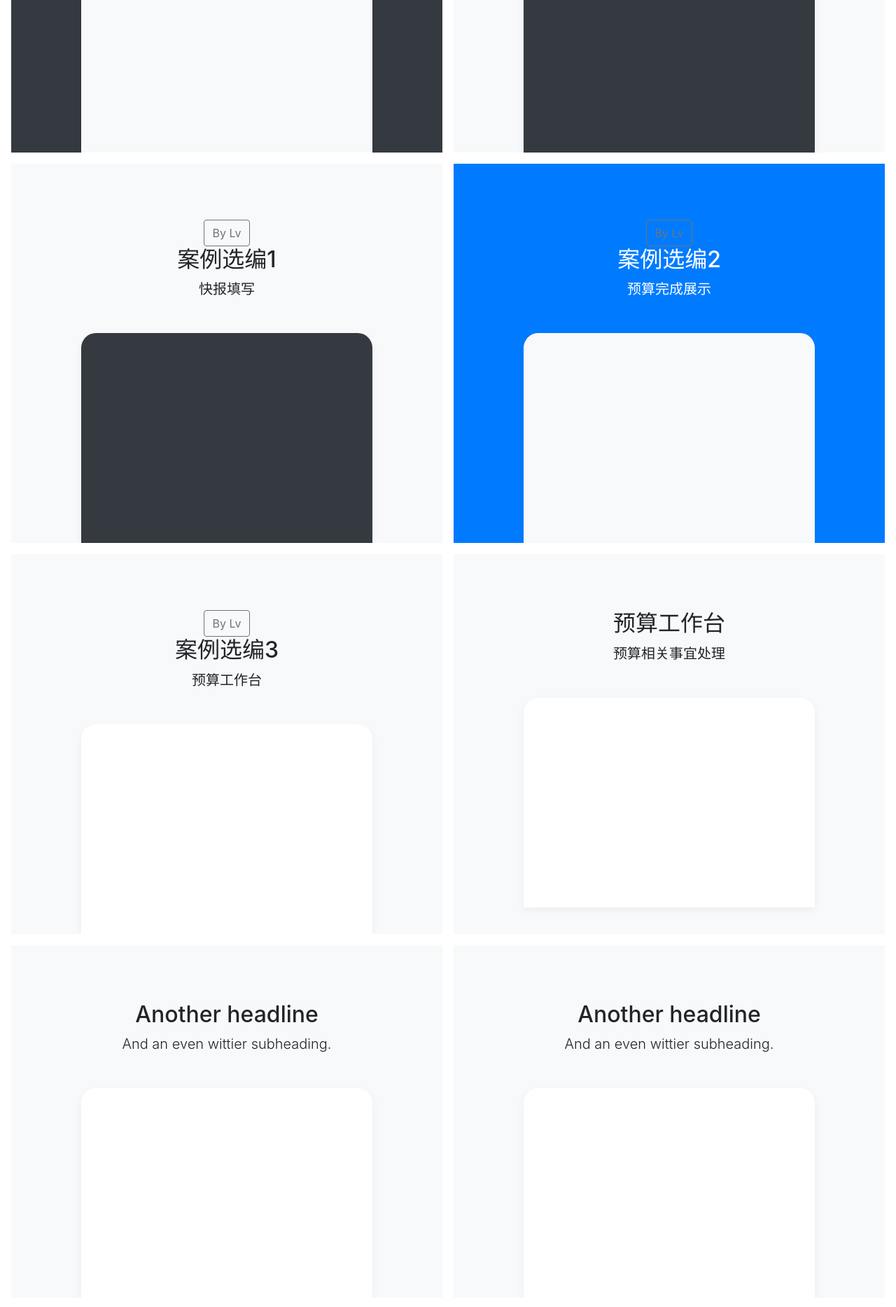
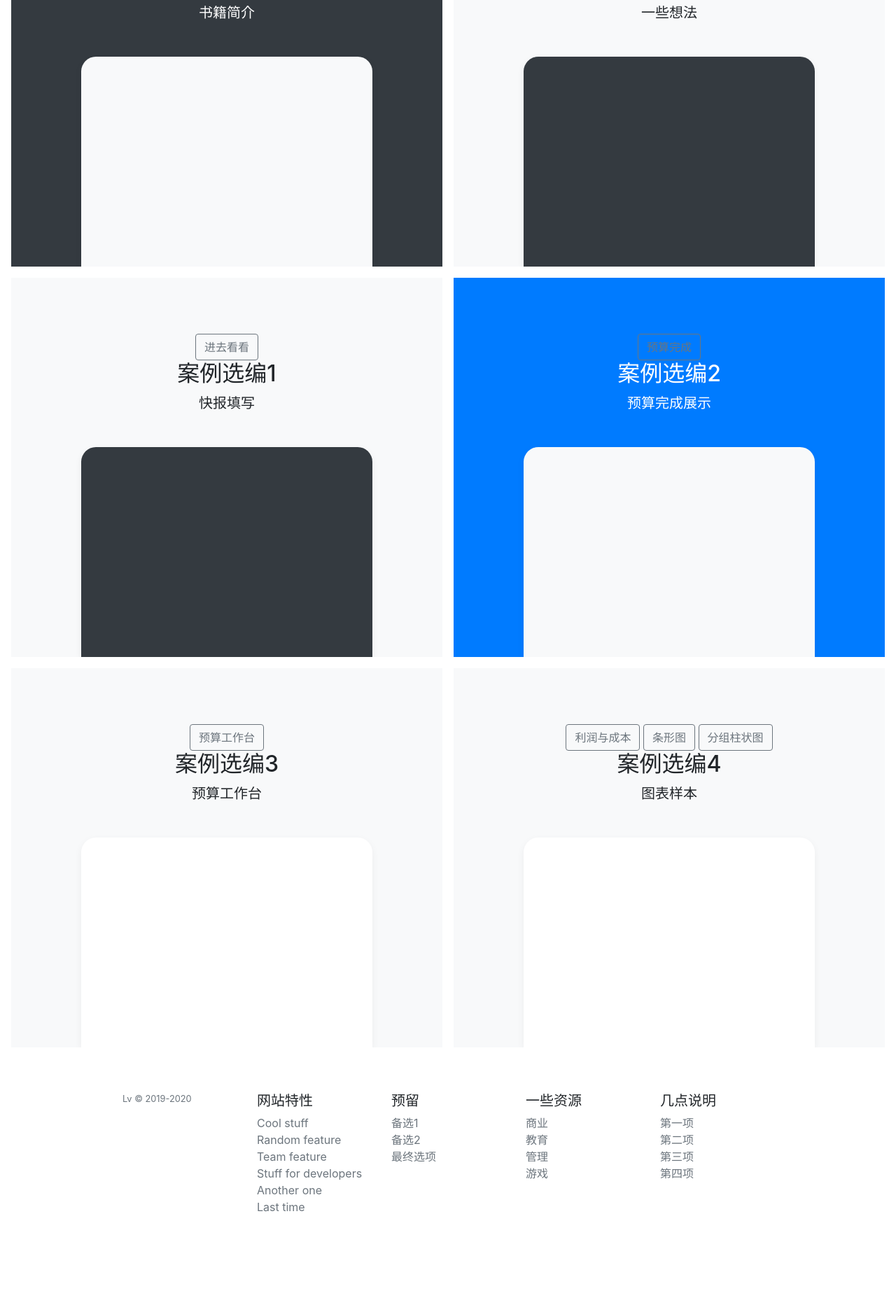
Before and after one commit to lvbart/Automate-boring-work, a plain HTML site: page index_main.html in a window 1280 px wide. Shown: the part 881-2749 px from the top of the page at 70% size. After the commit the page ends 2682 px from the top, so only its background shows below. Drawn offline with nearby package versions, Linux system fonts and the light colour scheme; a script that the page names is missing.

Commit message:
Add files via upload

```diff
--- a/index_main.html
+++ b/index_main.html
@@ -31,7 +31,7 @@
 
     <div class="position-relative overflow-hidden p-3 p-md-5 m-md-3 text-center bg-light">
       <div class="col-md-5 p-lg-5 mx-auto my-5">
-        <h1 class="display-4 font-weight-normal">鸟哥的Linux私房菜</h1>
+        <h1 class="display-3 font-weight-normal">鸟哥的Linux私房菜</h1>
         <p class="lead font-weight-normal">读书感悟分享</p>
         <a class="btn btn-outline-secondary" href="http://www.airchina.com.cn">By Lv</a>
       </div>
@@ -42,15 +42,17 @@
     <div class="d-md-flex flex-md-equal w-100 my-md-3 pl-md-3">
       <div class="bg-dark mr-md-3 pt-3 px-3 pt-md-5 px-md-5 text-center text-white overflow-hidden">
         <div class="my-3 py-3">
+            <a class="btn btn-outline-secondary" href="https://www.yuque.com/lvbart/kb/gwg0t5">瞅瞅</a>
           <h2 class="display-5">第一部分</h2>
-          <p class="lead">读后感1.</p>
+          <p class="lead">书籍简介</p>
         </div>
         <div class="bg-light box-shadow mx-auto" style="width: 80%; height: 300px; border-radius: 21px 21px 0 0;"></div>
       </div>
       <div class="bg-light mr-md-3 pt-3 px-3 pt-md-5 px-md-5 text-center overflow-hidden">
         <div class="my-3 p-3">
+          <a class="btn btn-outline-secondary" href="https://www.yuque.com/lvbart/kb/gwg0t5">瞅瞅</a>
           <h2 class="display-5">第二部分</h2>
-          <p class="lead">读后感2.</p>
+          <p class="lead">一些想法</p>
         </div>
         <div class="bg-dark box-shadow mx-auto" style="width: 80%; height: 300px; border-radius: 21px 21px 0 0;"></div>
       </div>
@@ -59,7 +61,7 @@
     <div class="d-md-flex flex-md-equal w-100 my-md-3 pl-md-3">
       <div class="bg-light mr-md-3 pt-3 px-3 pt-md-5 px-md-5 text-center overflow-hidden">
         <div class="my-3 p-3">
-          <a class="btn btn-outline-secondary" href="./checkout/input.html">By Lv</a>
+          <a class="btn btn-outline-secondary" href="./checkout/input.html">进去看看</a>
           <h2 class="display-5">案例选编1</h2>
           <p class="lead">快报填写</p>
         </div>
@@ -67,7 +69,7 @@
       </div>
       <div class="bg-primary mr-md-3 pt-3 px-3 pt-md-5 px-md-5 text-center text-white overflow-hidden">
         <div class="my-3 py-3">
-          <a class="btn btn-outline-secondary" href="./g2_samples/grouped_bar.html">By Lv</a>
+          <a class="btn btn-outline-secondary" href="./g2_samples/grouped_bar.html">预算完成</a>
           <h2 class="display-5">案例选编2</h2>
           <p class="lead">预算完成展示</p>
         </div>
@@ -78,7 +80,7 @@
     <div class="d-md-flex flex-md-equal w-100 my-md-3 pl-md-3">
       <div class="bg-light mr-md-3 pt-3 px-3 pt-md-5 px-md-5 text-center overflow-hidden">
         <div class="my-3 p-3">
-          <a class="btn btn-outline-secondary" href="./checkout/display/display.html">By Lv</a>
+          <a class="btn btn-outline-secondary" href="./checkout/display/display.html">预算工作台</a>
           <h2 class="display-5">案例选编3</h2>
           <p class="lead">预算工作台</p>
         </div>
@@ -86,25 +88,11 @@
       </div>
       <div class="bg-light mr-md-3 pt-3 px-3 pt-md-5 px-md-5 text-center overflow-hidden">
         <div class="my-3 py-3">
-          <h2 class="display-5">预算工作台</h2>
-          <p class="lead">预算相关事宜处理</p>
-        </div>
-        <div class="bg-white box-shadow mx-auto" style="width: 80%; height: 300px; border-radius: 21px 21px 0 0;"></div>
-      </div>
-    </div>
-
-    <div class="d-md-flex flex-md-equal w-100 my-md-3 pl-md-3">
-      <div class="bg-light mr-md-3 pt-3 px-3 pt-md-5 px-md-5 text-center overflow-hidden">
-        <div class="my-3 p-3">
-          <h2 class="display-5">Another headline</h2>
-          <p class="lead">And an even wittier subheading.</p>
-        </div>
-        <div class="bg-white box-shadow mx-auto" style="width: 80%; height: 300px; border-radius: 21px 21px 0 0;"></div>
-      </div>
-      <div class="bg-light mr-md-3 pt-3 px-3 pt-md-5 px-md-5 text-center overflow-hidden">
-        <div class="my-3 py-3">
-          <h2 class="display-5">Another headline</h2>
-          <p class="lead">And an even wittier subheading.</p>
+          <a class="btn btn-outline-secondary" href="./g2_samples/area.html">利润与成本</a>
+          <a class="btn btn-outline-secondary" href="./g2_samples/bar_chart.html">条形图</a>
+          <a class="btn btn-outline-secondary" href="./g2_samples/sample_2.html">分组柱状图</a>
+          <h2 class="display-5">案例选编4</h2>
+          <p class="lead">图表样本</p>
         </div>
         <div class="bg-white box-shadow mx-auto" style="width: 80%; height: 300px; border-radius: 21px 21px 0 0;"></div>
       </div>
@@ -113,10 +101,10 @@
     <footer class="container py-5">
       <div class="row">
         <div class="col-12 col-md">
-          <small class="d-block mb-3 text-muted">&copy; 2019-2020</small>
+          <small class="d-block mb-3 text-muted">Lv &copy; 2019-2020</small>
         </div>
         <div class="col-6 col-md">
-          <h5>Features</h5>
+          <h5>网站特性</h5>
           <ul class="list-inline text-small">
             <li><a class="text-muted" href="#">Cool stuff</a></li>
             <li><a class="text-muted" href="#">Random feature</a></li>
@@ -127,30 +115,29 @@
           </ul>
         </div>
         <div class="col-6 col-md">
-          <h5>Resources</h5>
+          <h5>预留</h5>
           <ul class="list-unstyled text-small">
-            <li><a class="text-muted" href="#">Resource</a></li>
-            <li><a class="text-muted" href="#">Resource name</a></li>
-            <li><a class="text-muted" href="#">Another resource</a></li>
-            <li><a class="text-muted" href="#">Final resource</a></li>
+            <li><a class="text-muted" href="#">备选1</a></li>
+            <li><a class="text-muted" href="#">备选2</a></li>
+            <li><a class="text-muted" href="#">最终选项</a></li>
           </ul>
         </div>
         <div class="col-6 col-md">
-          <h5>Resources</h5>
+          <h5>一些资源</h5>
           <ul class="list-unstyled text-small">
-            <li><a class="text-muted" href="#">Business</a></li>
-            <li><a class="text-muted" href="#">Education</a></li>
-            <li><a class="text-muted" href="#">Government</a></li>
-            <li><a class="text-muted" href="#">Gaming</a></li>
+            <li><a class="text-muted" href="#">商业</a></li>
+            <li><a class="text-muted" href="#">教育</a></li>
+            <li><a class="text-muted" href="#">管理</a></li>
+            <li><a class="text-muted" href="#">游戏</a></li>
           </ul>
         </div>
         <div class="col-6 col-md">
-          <h5>About</h5>
+          <h5>几点说明</h5>
           <ul class="list-unstyled text-small">
-            <li><a class="text-muted" href="#">Team</a></li>
-            <li><a class="text-muted" href="#">Locations</a></li>
-            <li><a class="text-muted" href="#">Privacy</a></li>
-            <li><a class="text-muted" href="#">Terms</a></li>
+            <li><a class="text-muted" href="#">第一项</a></li>
+            <li><a class="text-muted" href="#">第二项</a></li>
+            <li><a class="text-muted" href="#">第三项</a></li>
+            <li><a class="text-muted" href="#">第四项</a></li>
           </ul>
         </div>
       </div>
```
